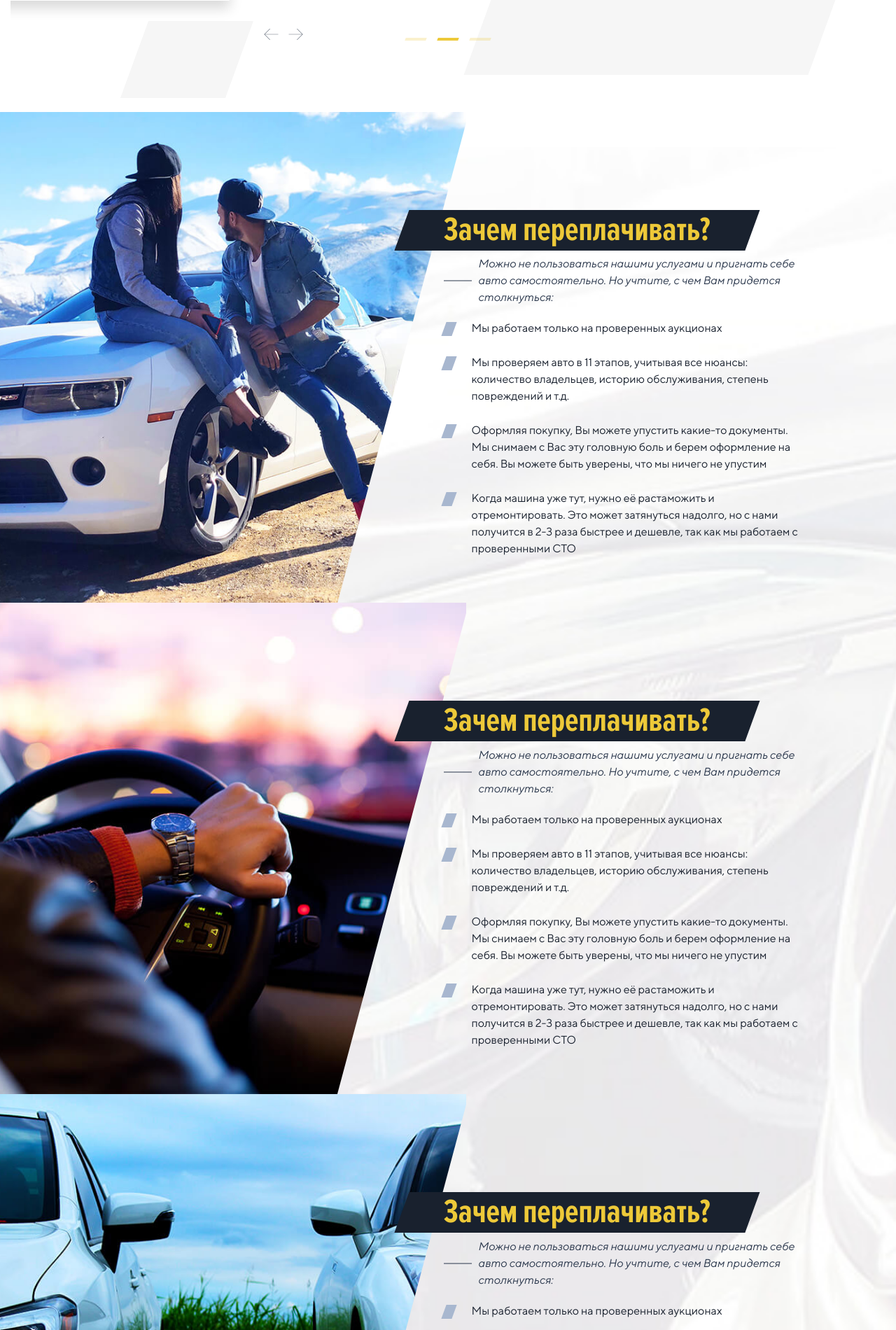
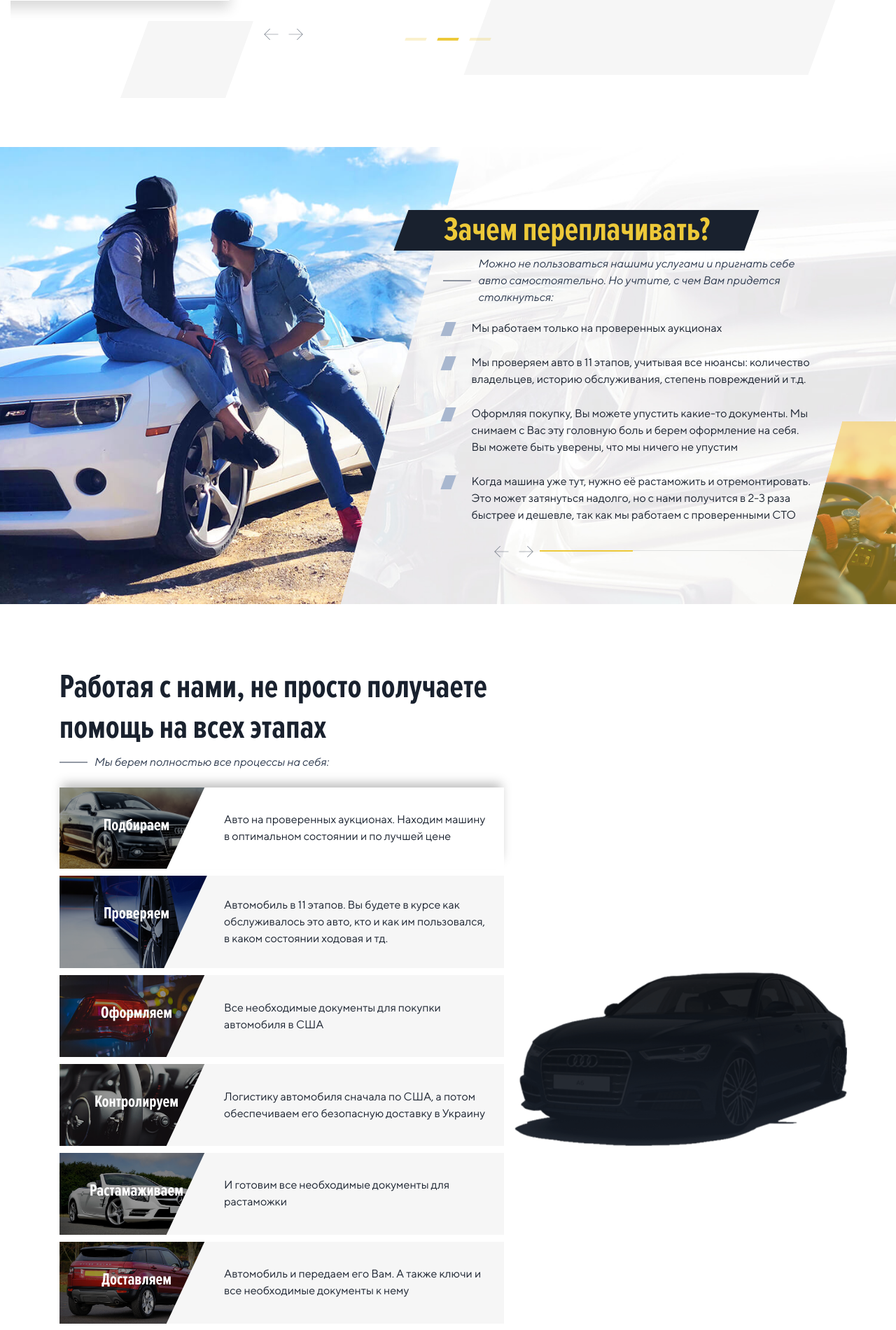
Before and after one commit to ifreeworklancer/carleone, a PHP site: page / in a window 1280 px wide. Shown: the part 4554-6454 px from the top of the page at 70% size. Run offline with PHP 8.4, Linux system fonts and the light colour scheme; some libraries are stand-ins or nearby versions.

Commit message:
first_all

```diff
--- a/src/sass/layout/_saving.scss
+++ b/src/sass/layout/_saving.scss
@@ -1,62 +1,176 @@
 #saving {
-    margin-top: -50px;
-    padding-top: 50px;
     background: url('../images/bg/saving-bg.jpg') 50% 50% /cover no-repeat;
+
+    .slider-arrow {
+        position: absolute;
+        bottom: 45px;
+        left: 15px;
+
+        @media (min-width: map_get($grid-breakpoints, lg)) {
+            left: 55%;
+            bottom: 65px;
+        }
+    }
 }
 
 .saving-slider {
 
+    .flickity-page-dots {
+        display: flex;
+        left: 70px;
+        bottom: 55px;
+        width: 100%;
+        max-width: 400px;
+
+        @media (min-width: map_get($grid-breakpoints, lg)) {
+            left: 60%;
+            bottom: 75px;
+        }
+
+        li {
+            flex: 1 0 auto;
+            margin: 0;
+            height: 1px;
+            background: $secondary;
+            border: none;
+            border-radius: 0;
+
+            &.is-selected {
+                height: 2px;
+                background: $primary;
+            }
+        }
+    }
+
+
     &-item {
         display: flex;
+        flex-direction: column;
         justify-content: space-between;
-        width: 90%;
+        width: 100%;
+
+        @media (min-width: map_get($grid-breakpoints, lg)) {
+            width: 90%;
+            flex-direction: row;
+        }
+
+        &.is-selected {
+
+            .img-container {
+                position: relative;
+                top: 0;
+                bottom: 0;
+                width: 100%;
+                padding-top: 250px;
+
+                @media (min-width: map_get($grid-breakpoints, lg)) {
+                    width: 60%;
+                    margin-left: -10%;
+                    padding-top: 0;
+                }
+
+                .img {
+                    width: 100%;
+
+                    @media (min-width: map_get($grid-breakpoints, lg)) {
+                        left: 90px;
+                    }
+                }
+
+                &::before {
+                    top: 50%;
+                    bottom: 50%;
+                }
+            }
+
+            .content {
+                right: 0;
+            }
+        }
 
         .img-container {
             position: relative;
-            top: -50px;
-            margin-left: -10%;
+            padding-top: 300px;
             overflow: hidden;
-            width: 60%;
-            transform: skew(-15deg, 0deg);
+            width: 20%;
             z-index: 15;
+            transition: .7s;
+
+            @media (min-width: map_get($grid-breakpoints, lg)) {
+                padding: 0;
+                position: absolute;
+                transform: skew(-15deg, 0deg);
+                position: absolute;
+                top: 60%;
+                left: 0;
+                bottom: -30px;
+            }
+
+            &::before {
+                content: '';
+                @extend %pos;
+                background: rgba($primary, .5);
+                z-index: 4;
+                transition: .5s;
+            }
 
             @media(min-width: 1800px) {
                 width: 70%;
             }
 
             .img {
-                left: 90px;
-                position: absolute;
-                top: 0;
-                bottom: 0;
-                width: 100%;
-                transform: skew(15deg, 0deg);
+                @extend %pos;
                 @extend %img;
+                transition: .5s;
+
+                @media (min-width: map_get($grid-breakpoints, lg)) {
+                    transform: skew(15deg, 0deg);
+                    left: -60px;
+                    width: 120%;
+                }
             }
         }
 
         .content {
             position: relative;
-            padding: 90px 0;
-            width: 45%;
+            margin-left: 5px;
+            padding: 30px 0;
+            width: 100%;
             max-width: 570px;
             z-index: 20;
+
+            @media (min-width: map_get($grid-breakpoints, lg)) {
+                width: 45%;
+                right: -300px;
+                padding: 90px 0;
+                margin-left: 0;
+            }
 
             .section-description {
 
                 &__title {
+                    margin-left: 10px;
+                    padding: 10px 15px;
                     color: $primary;
                     display: inline-block;
                     z-index: 4;
 
+                    @media (min-width: map_get($grid-breakpoints, lg)) {
+                        margin-left: 0;
+                        padding: 0;
+                    }
+
                     &::before {
                         content: '';
                         @extend %pos;
-                        left: -60px;
-                        right: -60px;
                         background: $dark;
                         transform: skew(-20deg);
                         z-index: -3;
+
+                        @media (min-width: map_get($grid-breakpoints, lg)) {
+                            left: -60px;
+                            right: -60px;
+                        }
                     }
                 }
             }
--- a/src/sass/layout/_stages.scss
+++ b/src/sass/layout/_stages.scss
@@ -1,5 +1,6 @@
 #stages {
     padding: 90px 0;
+    background: #fff;
 
     .section-description {
 
--- a/views/sections/saving.php
+++ b/views/sections/saving.php
@@ -1,8 +1,8 @@
 <!-- Saving -->
 <section id="saving">
-    <div class="container-fluid p-0">
-        <div class="row no-gutters">
-            <div class="col-12">
+    <div class="container-fluid p-sm-0">
+        <div class="row">
+            <div class="col-12 p-sm-0">
                 <div class="saving-slider">
                     <?php
                         foreach ($saving['items'] as $item) {
@@ -22,4 +22,16 @@
             </div>
         </div>
     </div>
+    <div class="slider-arrow">
+        <div class="slider-arrow-item slider-arrow-item--prev slider-arrow-item--prev-saving">
+            <svg width="25" height="20">
+                <use xlink:href="#prev-arrow-icon"></use>
+            </svg>
+        </div>
+        <div class="slider-arrow-item slider-arrow-item--next slider-arrow-item--next-saving">
+            <svg width="25" height="20">
+                <use xlink:href="#next-arrow-icon"></use>
+            </svg>
+        </div>
+    </div>
 </section>
```
Also changed, not shown: src/js/app.js (+27 -0 lines), dist/app.css, dist/app.js.
